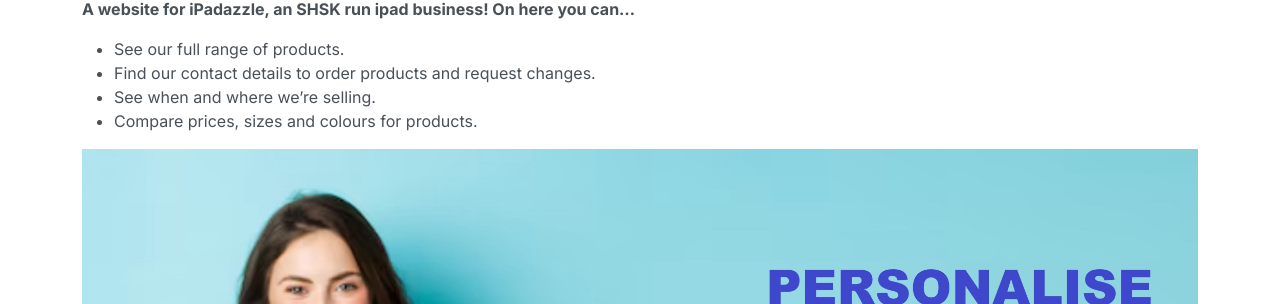
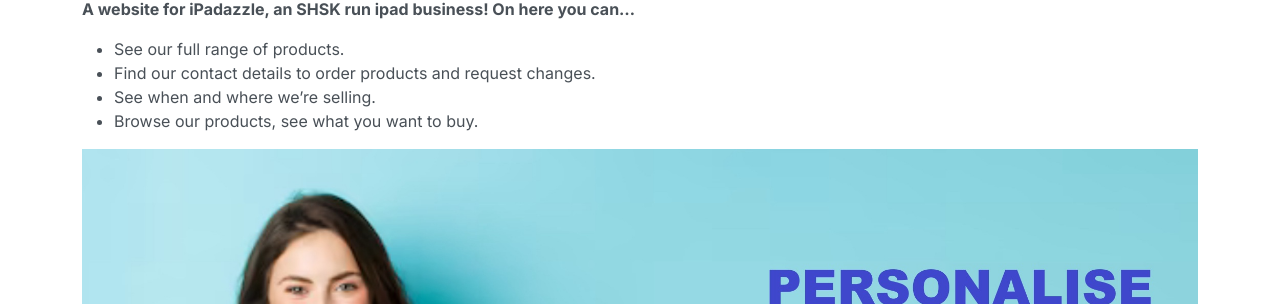
Before and after one commit to NatashaCELloyd/NatashaCELloyd.github.io, a Jekyll site: the page built from index.md, in a window 1280 px wide and 900 px high. Shown: the part 174-478 px from the top of the window. Built offline with Jekyll 4.4.1, drawn with Linux system fonts in a browser that asks for light colours.

Commit message:
Update index.md

```diff
--- a/index.md
+++ b/index.md
@@ -10,7 +10,7 @@ title: iPadazzle!
 * See our full range of products.
 * Find our contact details to order products and request changes.
 * See when and where we're selling.
-* Compare prices, sizes and colours for products.
+* Browse our products, see what you want to buy.
 
 ![bundles]({{ "/assets/pics/Girl.png" | relative_url }})
 
```
